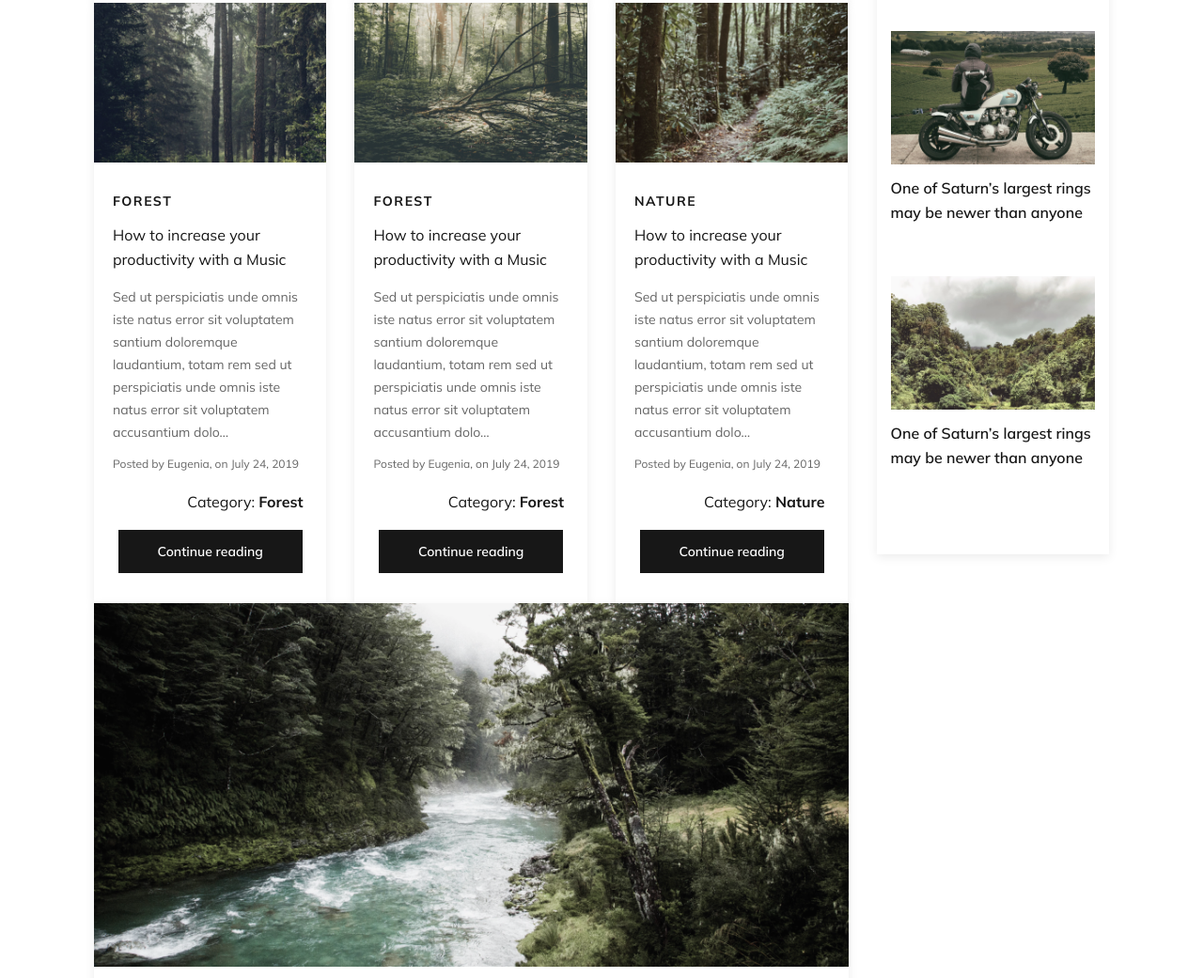
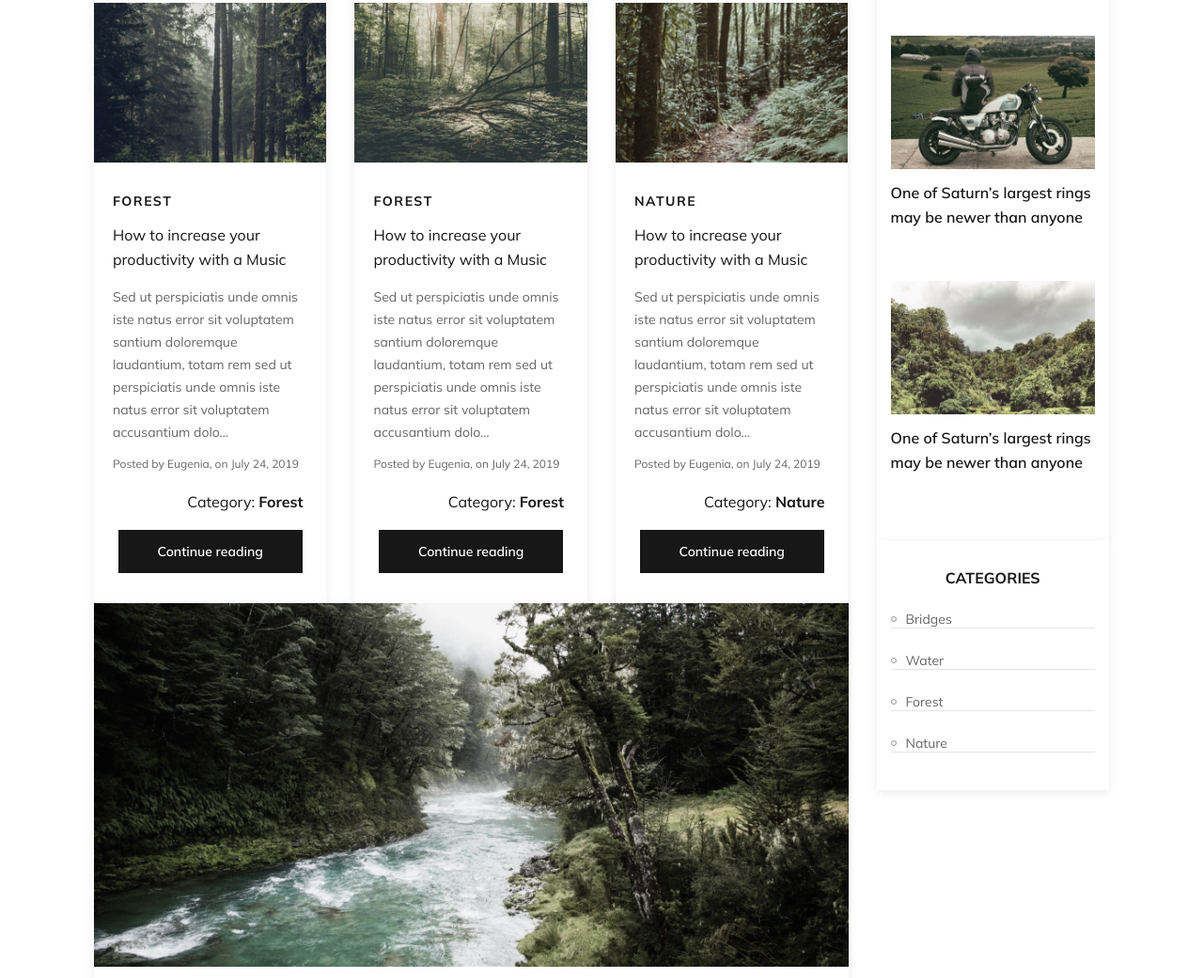
Before and after one commit to Yulia-Kovalova/Sketch_Dream_Trip.github.io, a plain HTML site: page index.html in a window 1280 px wide. Shown: the part 1309-2350 px from the top of the page at 94% size. Drawn offline with nearby package versions, Linux system fonts and the light colour scheme.

Commit message:
added adaptive sidebar-categories

```diff
--- a/index.html
+++ b/index.html
@@ -352,6 +352,29 @@
                             </div>
                         </div>
                     </div>
+                    <div class="row sidebar">
+                        <div class="col-xs-12 col-sm-12 col-md-12 col-lg-12">
+                            <div class="categories">
+                                <h2>categories</h2>
+                                <div class="category-item">
+                                    <div></div>
+                                    <p>Bridges</p>
+                                </div>
+                                <div class="category-item">
+                                    <div></div>
+                                    <p>Water</p>
+                                </div>
+                                <div class="category-item">
+                                    <div></div>
+                                    <p>Forest</p>
+                                </div>
+                                <div class="category-item">
+                                    <div></div>
+                                    <p>Nature</p>
+                                </div>
+                            </div>
+                        </div>
+                    </div>
                 </div>
             </div>
         </div>
--- a/style.css
+++ b/style.css
@@ -556,8 +556,8 @@
 
 /* Sidebar - row 3 columns */
 
-.sidebar-author, .most-popular {
-    padding: 30px 15px 35px;
+.sidebar-author, .most-popular, .categories {
+    padding: 30px 15px 40px;
     background-color: #FFFFFF;
     box-shadow: 0px 3px 10px rgba(0, 0, 0, 0.08);
 }
@@ -612,24 +612,45 @@
     margin-top: 10px;
     text-decoration: none;
 }
-.most-popular {
+.most-popular,.categories h2 {
     font-family: 'Mulish', sans-serif;
     font-size: 16px;
     color: #171717;
 }
-.most-popular h2 {
+.most-popular h2, .categories h2 {
     font-weight: 700;
     line-height: 20px;
     text-align: center;
     text-transform: uppercase;
-    margin-bottom: 25px;
 }
 .most-popular-item img {
     width: 100%;
+    margin-top: 25px;
     margin-bottom: 10px;
 }
 .most-popular-item h4 {
     font-weight: 600;
     line-height: 26px;
-    margin-bottom: 55px;
+    padding-bottom: 30px;
 }
+.category-item {
+    display: flex;
+    align-items: center;
+    margin-top: 25px;
+    border-bottom: 1px solid #E5E5E5;
+}
+.category-item div {
+    width: 6px;
+    height: 6px;
+    border-radius: 50%;
+    background-color: #FFFFFF;
+    border: 1px solid #979797;
+    margin-right: 10px;
+}
+.category-item p {
+    font-family: 'Mulish', sans-serif;
+    font-weight: 400;
+    font-size: 14px;
+    line-height: 18px;
+    color: #666666;
+}
```
